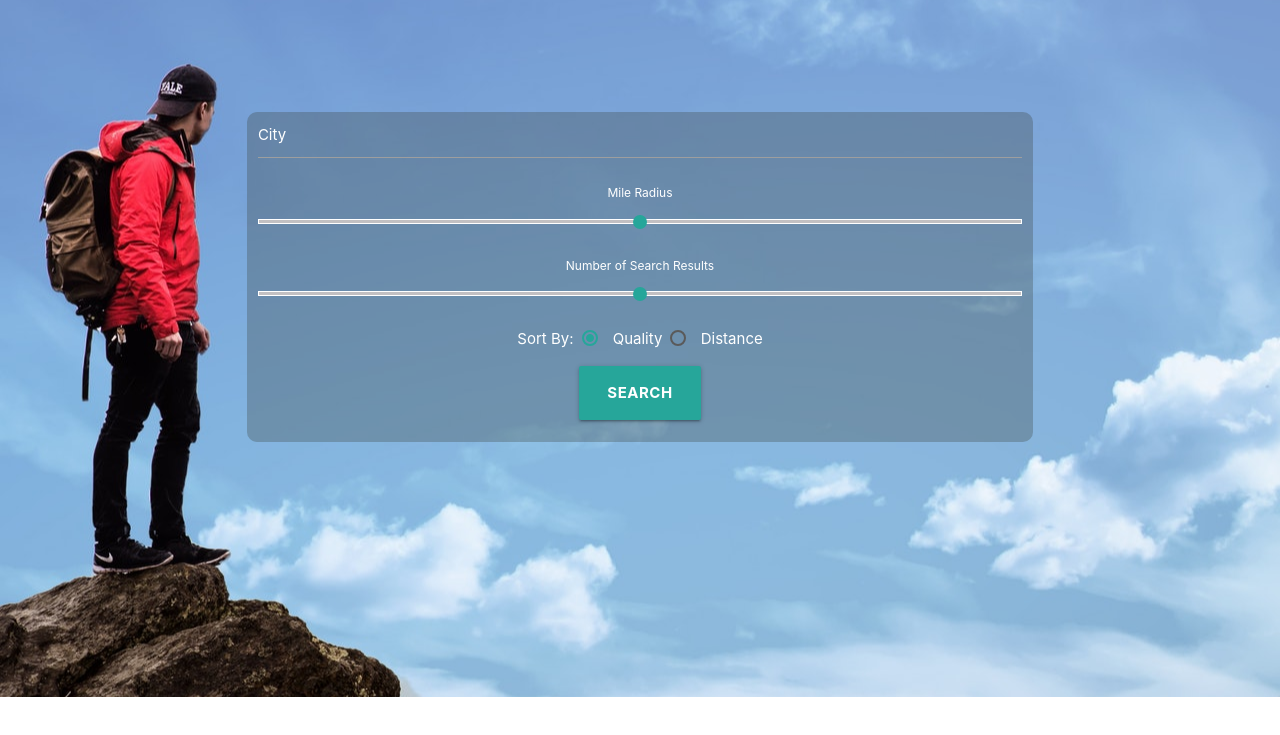
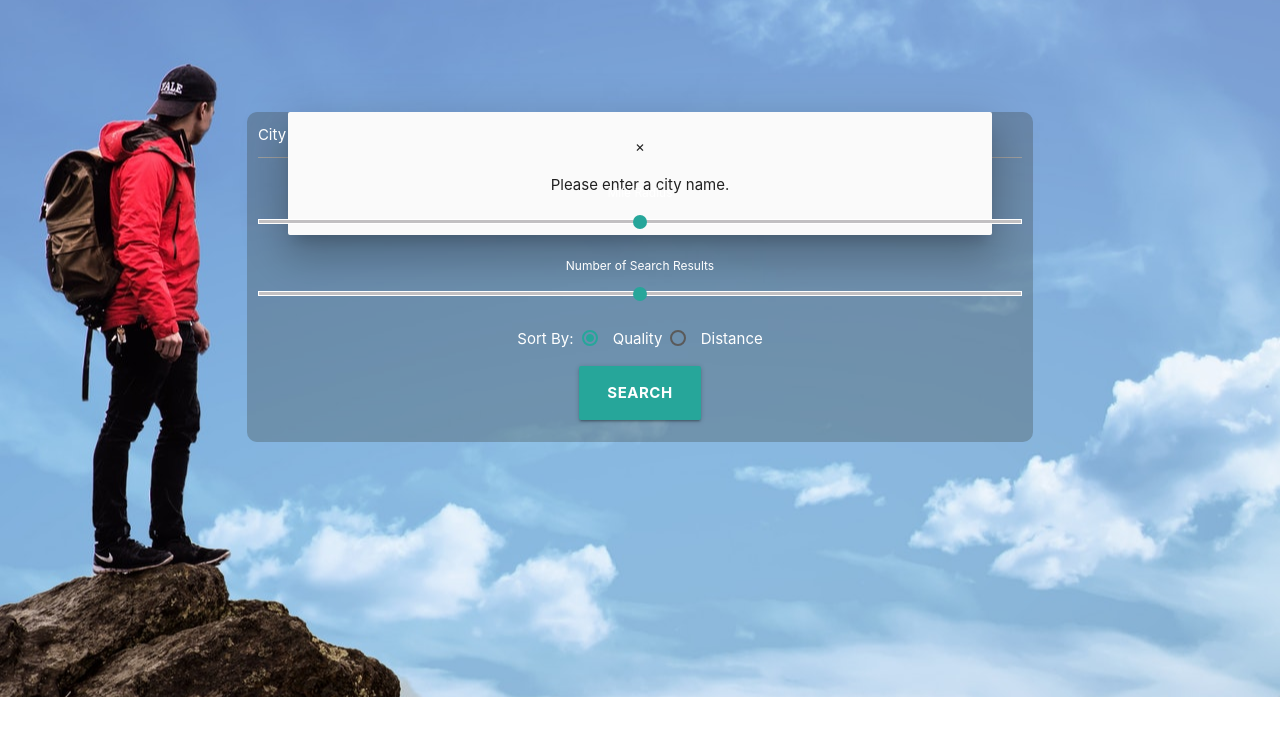
Before and after one commit to sjmarsnc/Project-What-To-Do, a plain HTML site: page hiking.html in a window 1280 px wide. Both pictures are taken after a click on the link "SEARCH". Shown: the part 67-802 px from the top of the page. Drawn offline with nearby package versions, Linux system fonts and the light colour scheme; no server answers.

Commit message:
added modal code back in

```diff
--- a/assets/js/activity.js
+++ b/assets/js/activity.js
@@ -5,6 +5,25 @@ function displayResults() {
   $("#result-dump").empty();
 
   var city = $(".cityInput").val().trim();
+
+  if (city === '') {
+    // Get the modal
+  var modal = document.getElementById("myModal");
+  // Get the button that opens the modal
+  var btn = document.getElementById("myBtn");
+  // Get the <span> element that closes the modal
+  var span = document.getElementsByClassName("close")[0];
+  modal.style.display = "block";
+  span.onclick = function() {
+    modal.style.display = "none";
+  }
+  // When the user clicks anywhere outside of the modal, close it
+  window.onclick = function(event) {
+    if (event.target == modal) {
+      modal.style.display = "none";
+    }
+  }
+  }
 
   var weatherAPIKey = "1e2baac35502ada6a2f1228a812729b7";
   var queryURL = "https://api.openweathermap.org/data/2.5/weather?q=" + city + "&appid=" + weatherAPIKey;
--- a/hiking.html
+++ b/hiking.html
@@ -51,6 +51,17 @@
         <div class="row valign-wrapper">
 
           <div class="input-field col s8 offset-s2 hikingForm">
+
+            <!-- The Modal -->
+            <div id="myModal" class="modal">
+
+              <!-- Modal content -->
+              <div class="modal-content">
+                <span class="close">&times;</span>
+                <p>Please enter a city name.</p>
+              </div>
+
+            </div>
 
             <input id="input_text" class="cityInput white-text" type="text">
             <label for="input_text" class="white-text">City</label>
```
Also changed, not shown: biking.html (+11 -0 lines), camping.html (+11 -0 lines), favorites.html (+7 -5 lines).
